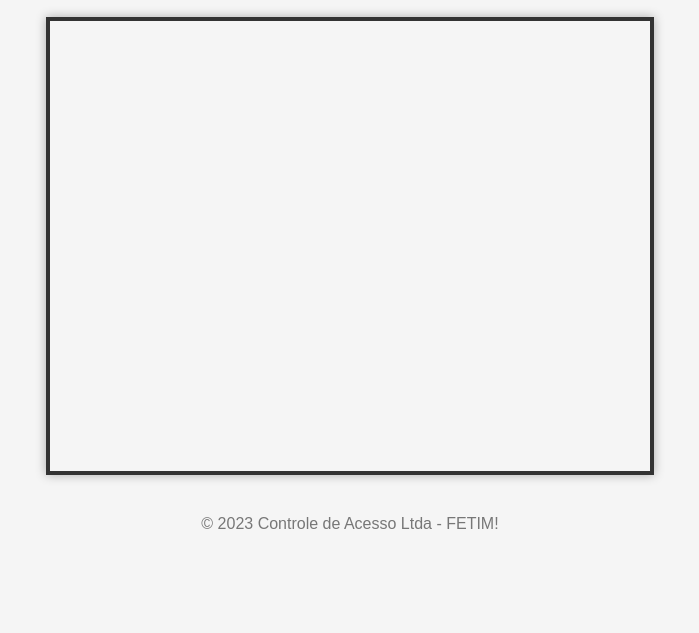
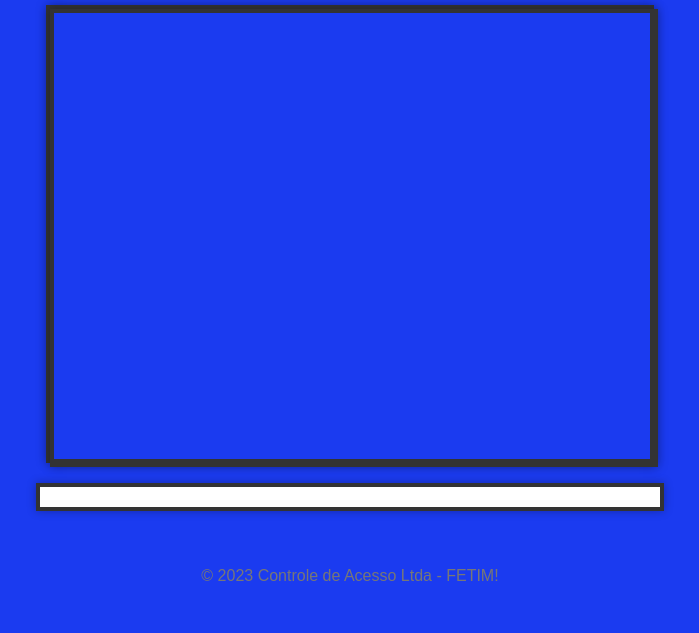
Before and after one commit to Matheus-Bernardo/FetimAPIMatheus, a website: page index.html in a window 1280 px wide. Shown: the part 167-800 px from the top of the page, without its empty margins (290-989 px from the left). Drawn offline with Linux system fonts and the light colour scheme; no server answers.

Commit message:
estilos_novos

```diff
--- a/style.css
+++ b/style.css
@@ -6,7 +6,7 @@ body {
     display: flex;
     align-items: center;
     justify-content: center;
-    background-color: #f5f5f5;
+    background-color: #1b3bf0;
     flex-direction: column;
     font-family: Arial, sans-serif;
 }
@@ -14,6 +14,8 @@ body {
 .header {
     text-align: center;
     margin-bottom: 20px;
+    font-size: 24px;
+    color: #333;
   }
 
 canvas {
@@ -29,3 +31,27 @@ canvas {
     margin-top: 20px;
     color: #777;
   }
+
+  .video-container {
+    position: relative;
+    width: 600px;
+    height: 450px;
+    border: 4px solid #333;
+    box-shadow: 0 0 10px rgba(0, 0, 0, 0.3);
+    margin-bottom: 20px;
+}
+
+.output-container {
+  width: 100%;
+  max-width: 600px;
+  padding: 10px;
+  background-color: #fff;
+  border: 4px solid #333;
+  box-shadow: 0 0 10px rgba(0, 0, 0, 0.3);
+  margin-bottom: 20px;
+}
+
+.output {
+  font-size: 18px;
+  color: #333;
+}
```
